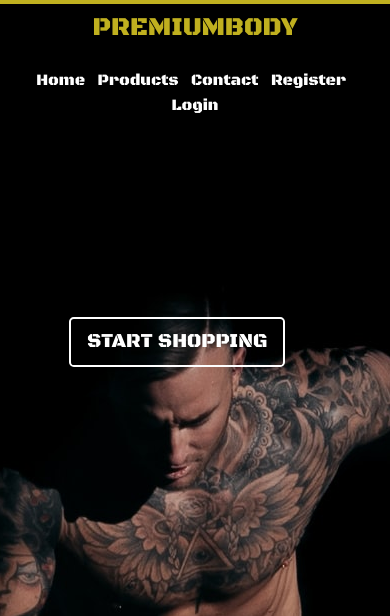
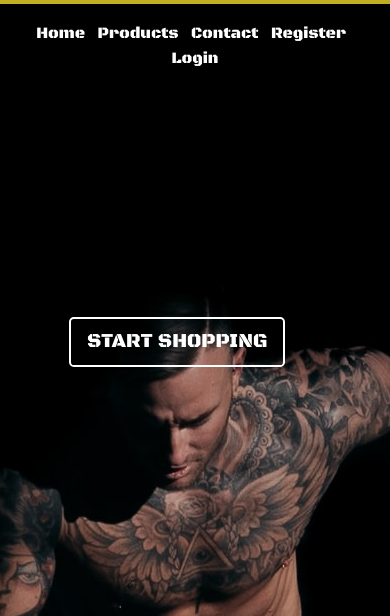
Before and after one commit to mendesfsweden/MilestoneProject4, a Django app: page / in a window 390 px wide. Shown: the part 23-639 px from the top of the page. Run offline with Django 3.2, Linux system fonts and the light colour scheme; some libraries are stand-ins or nearby versions.

Commit message:
added images to media folder hide logo on small screens

```diff
--- a/templates/base.html
+++ b/templates/base.html
@@ -38,7 +38,7 @@
             </div>
         </div>
         <div class="row bg-header">
-            <div class="col-12 col-lg-4 my-auto py-1 text-center text-lg-left">
+            <div class="col-12 col-lg-4 my-auto py-1 text-center text-lg-left d-none d-md-block d-xl-block">
                 <a href="{ url 'home' }" class="logo-font text-uppercase pt-3">
                  Premiumbody
                 </a>
```
Also changed, not shown: media/bcaa_180.jpg (added), media/creatine_powder_280.jpg (added), media/gold_hydro_whey.jpg (added), media/gold_total_whey.jpg (added), media/gold_total_whey250g.jpg (added), media/home_image.jpg (renamed from media/Home_image.jpg), media/pre_workout_explosive.jpg (added), media/supreme_gainers.jpg (added).
